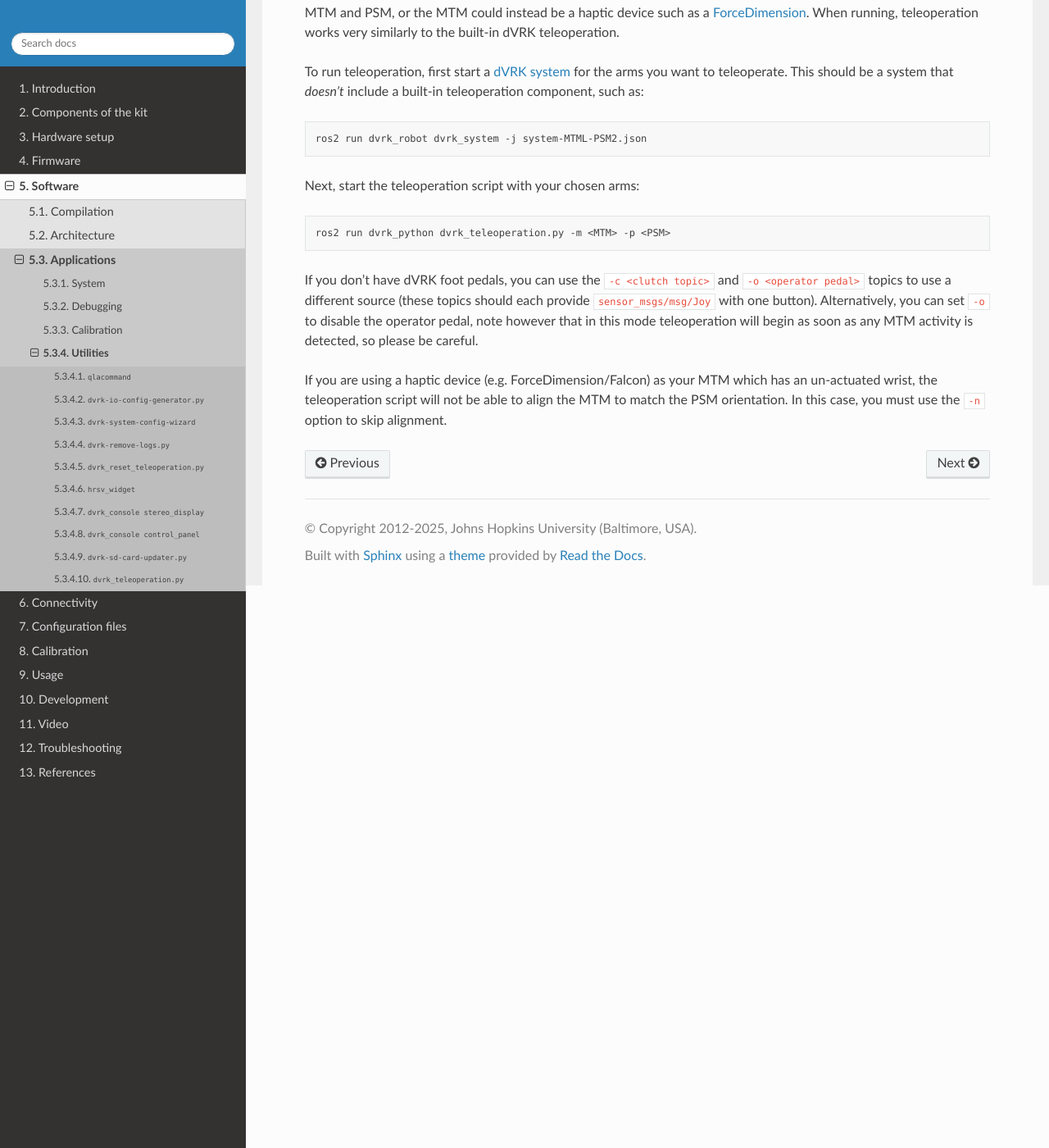
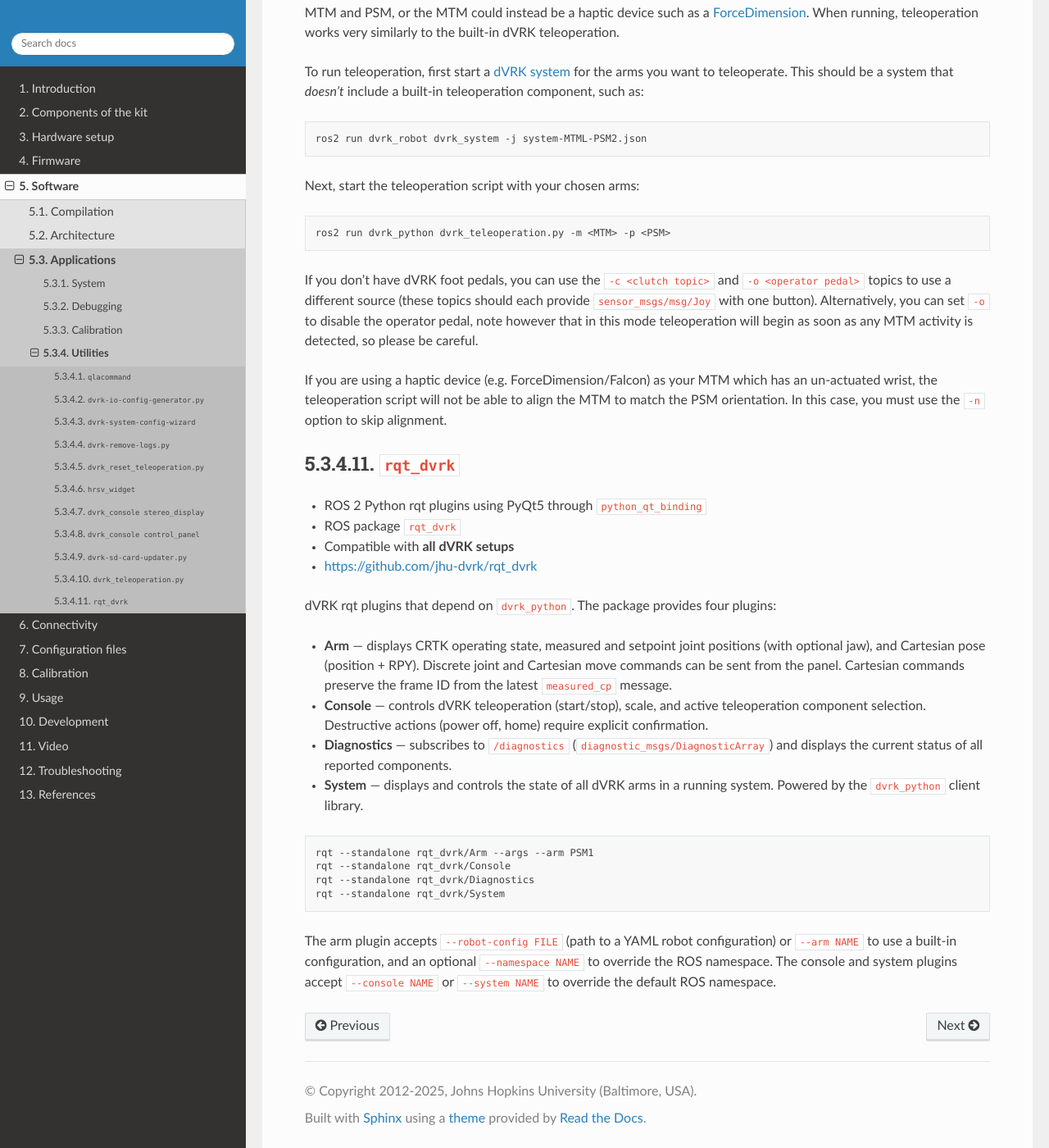
Before and after one commit to jhu-dvrk/dvrk-readthedocs, a Sphinx documentation site: the page built from docs/pages/software/applications/utilities.rst, in a window 1280 px wide and 1400 px high, scrolled down 3006 px. Shown: the whole window at 82% size. Built offline with Sphinx 7.4.7 and the Read the Docs theme 3.1.0, drawn with Linux system fonts in a browser that asks for light colours; the version number could not be read and is left out.

Commit message:
docs: add documentation and reference links for rqt_dvrk plugins

```diff
--- a/docs/pages/references/links.rst
+++ b/docs/pages/references/links.rst
@@ -135,6 +135,7 @@ dVRK
     * Matlab ROS client library and examples: `dvrk_matlab <https://github.com/jhu-dvrk/dvrk_matlab>`_
     * Gravity compensation for MTMs: `dvrk-gravity-compensation <https://github.com/jhu-dvrk/dvrk-gravity-compensation>`_
     * PSM to camera registration: `dvrk_camera_registration <https://github.com/jhu-dvrk/dvrk_camera_registration>`_
+    * dVRK rqt widgets (arm, console, system, diagnostics): `rqt_dvrk <https://github.com/jhu-dvrk/rqt_dvrk>`_ (see :ref:`rqt_dvrk <rqt_dvrk>`)
 
   * Configuration
 
--- a/docs/pages/software/applications/utilities.rst
+++ b/docs/pages/software/applications/utilities.rst
@@ -199,3 +199,43 @@ If you are using a haptic device (e.g. ForceDimension/Falcon) as your MTM which
 has an un-actuated wrist, the teleoperation script will not be able to align the
 MTM to match the PSM orientation. In this case, you must use the ``-n`` option
 to skip alignment.
+
+
+.. _rqt_dvrk:
+
+``rqt_dvrk``
+************
+
+* ROS 2 Python rqt plugins using PyQt5 through ``python_qt_binding``
+* ROS package ``rqt_dvrk``
+* Compatible with **all dVRK setups**
+* https://github.com/jhu-dvrk/rqt_dvrk
+
+dVRK rqt plugins that depend on ``dvrk_python``. The package provides four
+plugins:
+
+* **Arm** — displays CRTK operating state, measured and setpoint joint
+  positions (with optional jaw), and Cartesian pose (position + RPY). Discrete
+  joint and Cartesian move commands can be sent from the panel. Cartesian
+  commands preserve the frame ID from the latest ``measured_cp`` message.
+* **Console** — controls dVRK teleoperation (start/stop), scale, and active
+  teleoperation component selection. Destructive actions (power off, home)
+  require explicit confirmation.
+* **Diagnostics** — subscribes to ``/diagnostics``
+  (``diagnostic_msgs/DiagnosticArray``) and displays the current status of all
+  reported components.
+* **System** — displays and controls the state of all dVRK arms in a running
+  system. Powered by the ``dvrk_python`` client library.
+
+.. code-block:: bash
+
+   rqt --standalone rqt_dvrk/Arm --args --arm PSM1
+   rqt --standalone rqt_dvrk/Console
+   rqt --standalone rqt_dvrk/Diagnostics
+   rqt --standalone rqt_dvrk/System
+
+The arm plugin accepts ``--robot-config FILE`` (path to a YAML robot
+configuration) or ``--arm NAME`` to use a built-in configuration, and an
+optional ``--namespace NAME`` to override the ROS namespace. The console and
+system plugins accept ``--console NAME`` or ``--system NAME`` to override the
+default ROS namespace.
```
